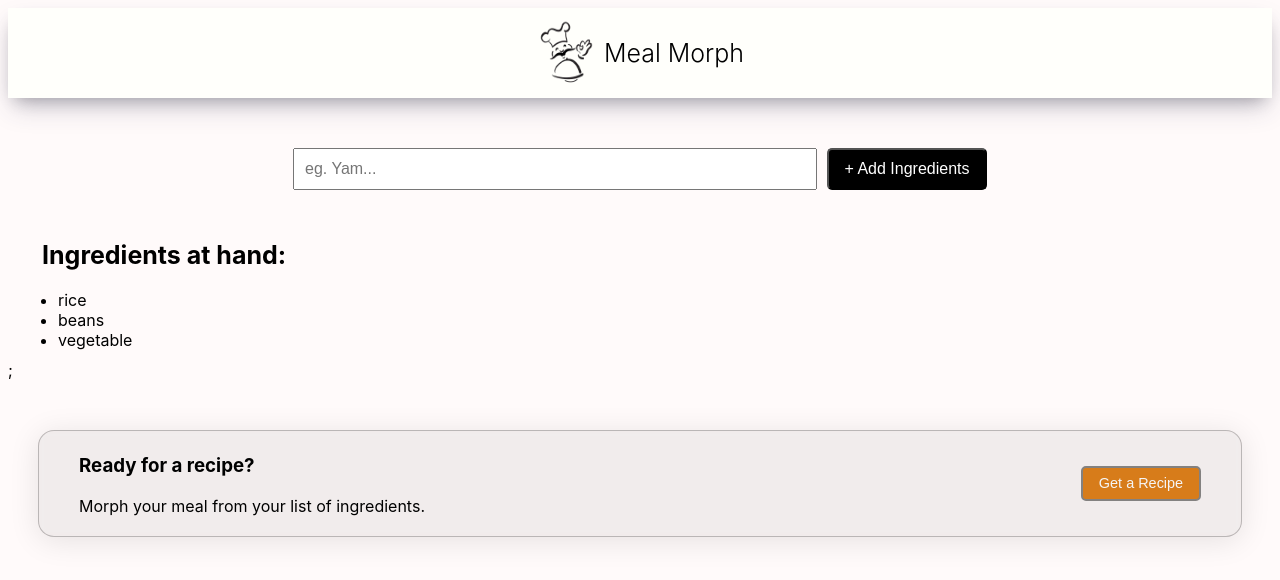
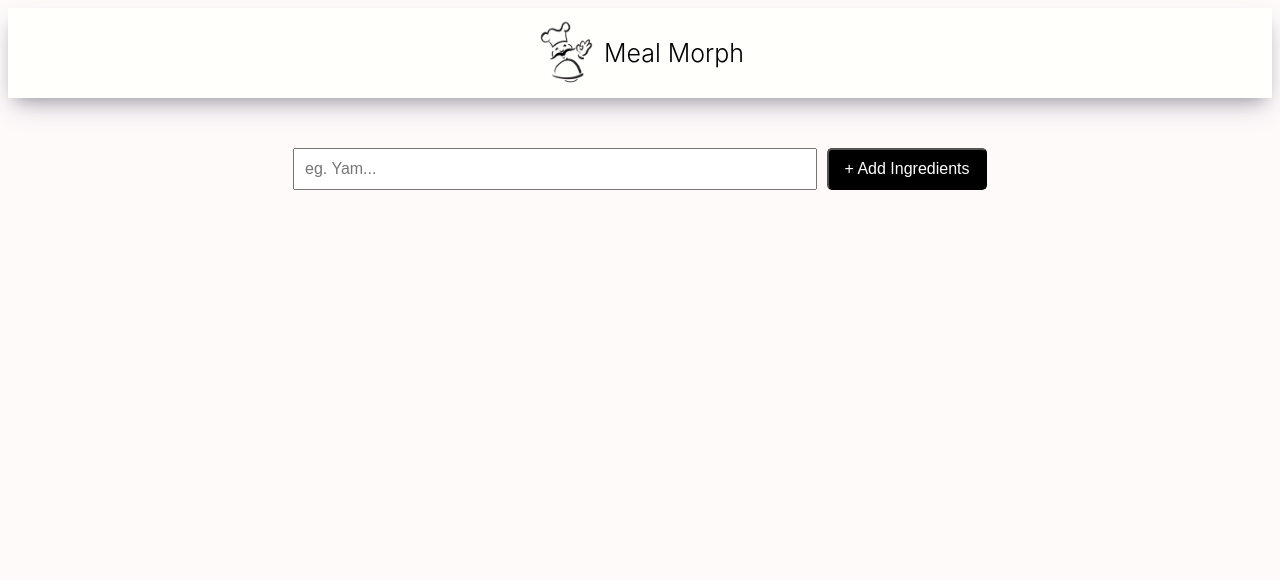
Before and after one commit to fay-ehi/morph-a-meal2, a React (Vite) app: page / in a window 1280 px wide. Shown: the top 580 px of the page. Built offline with nearby package versions, Linux system fonts and the light colour scheme; what @huggingface/inference would draw is missing.

Commit message:
Update main.jsx

```diff
--- a/src/main.jsx
+++ b/src/main.jsx
@@ -3,11 +3,7 @@ import Ingredient from "./ingredient";
 import Recipe from "./recipe";
 import { getRecipeFromMistral } from "./mistralRecipe";
 export default function Main() {
-  const [ingredients, setIngredients] = React.useState([
-    "rice",
-    "beans",
-    "vegetable",
-  ]);
+  const [ingredients, setIngredients] = React.useState([]);
 
   const [recipe, setRecipe] = React.useState("");
 
```
